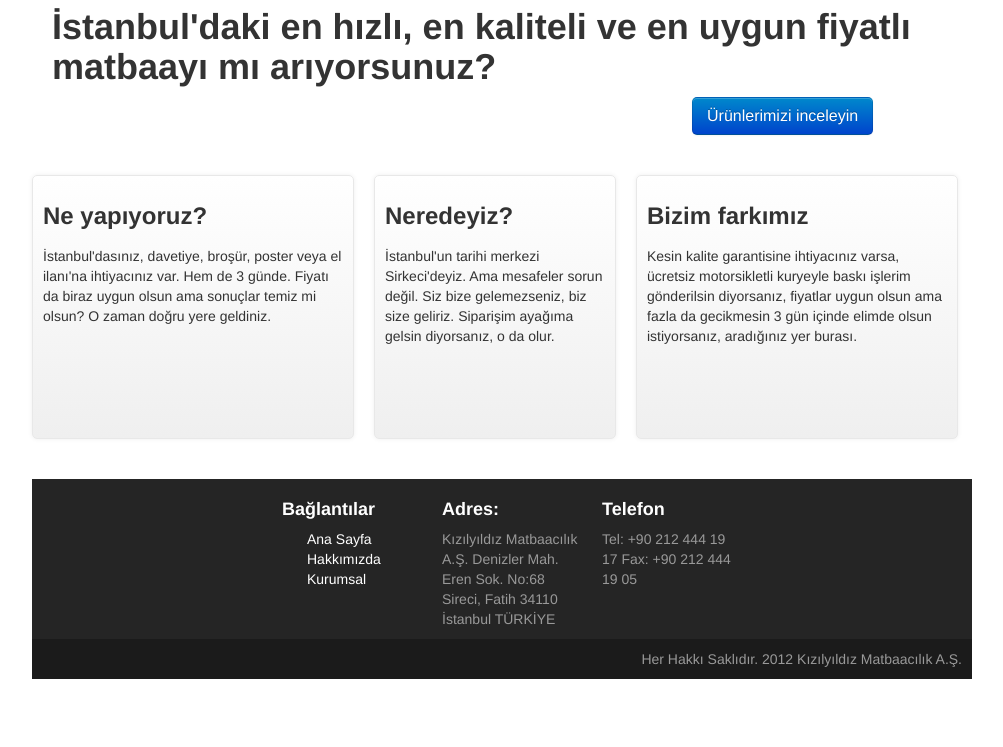
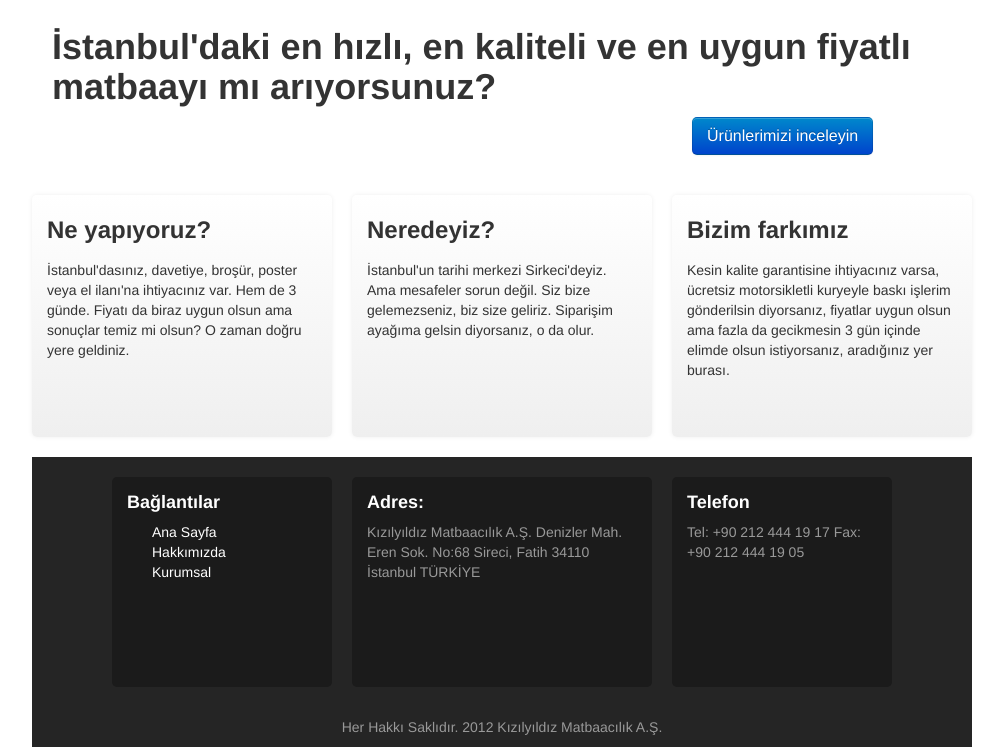
Before and after one commit to midorikocak/html5css3egitim, a plain HTML site: page index.html in a window 1280 px wide. Shown: the part 453-1200 px from the top of the page, without its empty margins (138-1141 px from the left). Before the commit the page ends 1132 px from the top, so only its background shows below. Drawn offline with nearby package versions, Linux system fonts and the light colour scheme.

Commit message:
footer ve header yenilendi

```diff
--- a/css/custom.css
+++ b/css/custom.css
@@ -1,8 +1,3 @@
-#marka
-{
-    float:left;
-}
-
 #icerik { /* this is the div you want to fill the window */
 min-height: 300px !important;
 }
@@ -10,7 +5,12 @@ min-height: 300px !important;
 #baglantilar
 {
     float:right;
-    margin:20px;
+    margin-top:20px;
+}
+
+header
+{
+    margin-bottom:20px;
 }
 
 #logo
@@ -25,8 +25,6 @@ min-height: 300px !important;
 
 #bilgiler > article
 {
-    padding: 10px;
-    border: 1px solid #e8e8e8;
     border-radius: 5px;
     -webkit-border-radius: 5px;
     -moz-border-radius: 5px;
@@ -38,22 +36,35 @@ min-height: 300px !important;
     height:242px;
 }
 
+.footerbox
+{
+    margin-top:20px;
+    margin-bottom:20px;
+    border-radius: 5px;
+    -webkit-border-radius: 5px;
+    -moz-border-radius: 5px;
+    background: #1b1b1b;
+    min-height:200px;
+}
+
+.kutuyazisi {
+	padding: 5px 15px
+}
+
 #bilgiler
 {
-    padding-bottom: 20px;
+    padding-bottom: 10px;
     padding-top: 20px;
 }
 
 footer
 {
-    margin-top:20px;
-}
-
-#footer-content
-{
+    position:absolute;
+    top:900px;
+    overflow: auto;
     background: #252525;
     color: #999;
-    padding:10px;
+    margin-top:10px;
 }
 
 footer h4
@@ -71,11 +82,10 @@ footer a
     list-style:none;
 }
 
-#footer-floor {
+.footer-floor {
     color: #999;
-    background: #1b1b1b;
     padding: 10px;
-    text-align:right;
+    text-align:center;
 }
 
 p, ul, ol, dl {
--- a/index.html
+++ b/index.html
@@ -15,7 +15,7 @@
                 <div id="logo" class="span1">
                     <img src="img/logo.jpg" alt="Logo" />
                 </div>
-                <hgroup class="span2">
+                <hgroup class="span3">
                     <h1>Kızılyıldız</h1>
                     <h4>Matbaacılık A.Ş.</h4>
                 </hgroup>
@@ -23,10 +23,10 @@
             <div id="baglantilar" class="span8 navbar">
                 <nav class="navbar-inner">
                     <ul class="nav">
-                        <li><a href="anaSayfa.html">Ana Sayfa</a></li>
+                        <li><a href="index.html">Ana Sayfa</a></li>
                         <li><a href="hakkimizda.html">Hakkımızda</a></li>
                         <li><a href="urunler.html">Ürünlerimiz</a></li>
-                        <li><a href="haberler.html">Duyurular</a></li>
+                        <li><a href="duyurular.html">Duyurular</a></li>
                         <li><a href="kurumsal.html">Kurumsal</a></li>
                         <li><a href="iletisim.html">İletişim</a></li>
                     </ul>
@@ -49,32 +49,39 @@
             </div>
             <div id="bilgiler" class="row">
                 <article id="neyapiyoruz" class="span4">
+                    <div class="kutuyazisi">
                         <h3>Ne yapıyoruz?</h3>
                         <p>İstanbul'dasınız, davetiye, broşür, poster veya el ilanı'na ihtiyacınız var. Hem de 3 günde. Fiyatı da biraz uygun olsun ama sonuçlar temiz mi olsun? O zaman doğru yere geldiniz.</p>
+                    </div>
                 </article>
-                <article id="neredeyiz" class="span3">
+                <article id="neredeyiz" class="span4">
+                    <div class="kutuyazisi">
                         <h3>Neredeyiz?</h3>
                         <p>İstanbul'un tarihi merkezi Sirkeci'deyiz. Ama mesafeler sorun değil. Siz bize gelemezseniz, biz size geliriz. Siparişim ayağıma gelsin diyorsanız, o da olur. </p>
+                    </div>
                 </article>
                 <article id="farkımız" class="span4">
+                    <div class="kutuyazisi">
                         <h3>Bizim farkımız</h3>
                         <p>Kesin kalite garantisine ihtiyacınız varsa, ücretsiz motorsikletli kuryeyle baskı işlerim gönderilsin diyorsanız, fiyatlar uygun olsun ama fazla da gecikmesin 3 gün içinde elimde olsun istiyorsanız, aradığınız yer burası. </p>
+                    </div>
                 </article>
             </div>
         </section>
         <footer>
-            <div id="footer-content">
             <div class="row">
-                    <nav class="span2 offset3">
+            <nav class="span3 offset1">
+                <div class="kutuyazisi footerbox">
                     <h4>Bağlantılar</h4>
                     <ul id="altListe">
                         <li><a href="anaSayfa.html">Ana Sayfa</a></li>
                         <li><a href="hakkimizda.html">Hakkımızda</a></li>
                         <li><a href="kurumsal.html">Kurumsal</a></li>
                     </ul>
+                </div>
             </nav>
-                    <div id="iletişim">
-                        <div id="adres" class="span2">
+            <div class="span4">
+                <div class="kutuyazisi footerbox">
                     <h4>Adres:</h4>
                     Kızılyıldız Matbaacılık A.Ş.
                     Denizler Mah.
@@ -82,19 +89,22 @@
                     Sireci, Fatih 34110
                     İstanbul TÜRKİYE
                 </div>
-                        <div id="telefon" class="span2">
+            </div>
+            <div class="span3">
+                <div class="kutuyazisi footerbox">
                     <h4>Telefon</h4>
                     Tel: +90 212 444 19 17
                     Fax: +90 212 444 19 05
                 </div>
             </div>
             </div>
-            </div>
-            <div id="footer-floor">
-
+            <div class="row">
+            <div class="span12">
+                <div class="footer-floor">
                     <div id="copyright">Her Hakkı Saklıdır. 2012 Kızılyıldız Matbaacılık A.Ş.</div>
                 </div>
-
+            </div>
+            </div>
         </footer>
     </div>
     <script src="http://code.jquery.com/jquery-latest.js"></script>
```
Lines whose indentation alone changed are shown as unchanged.
